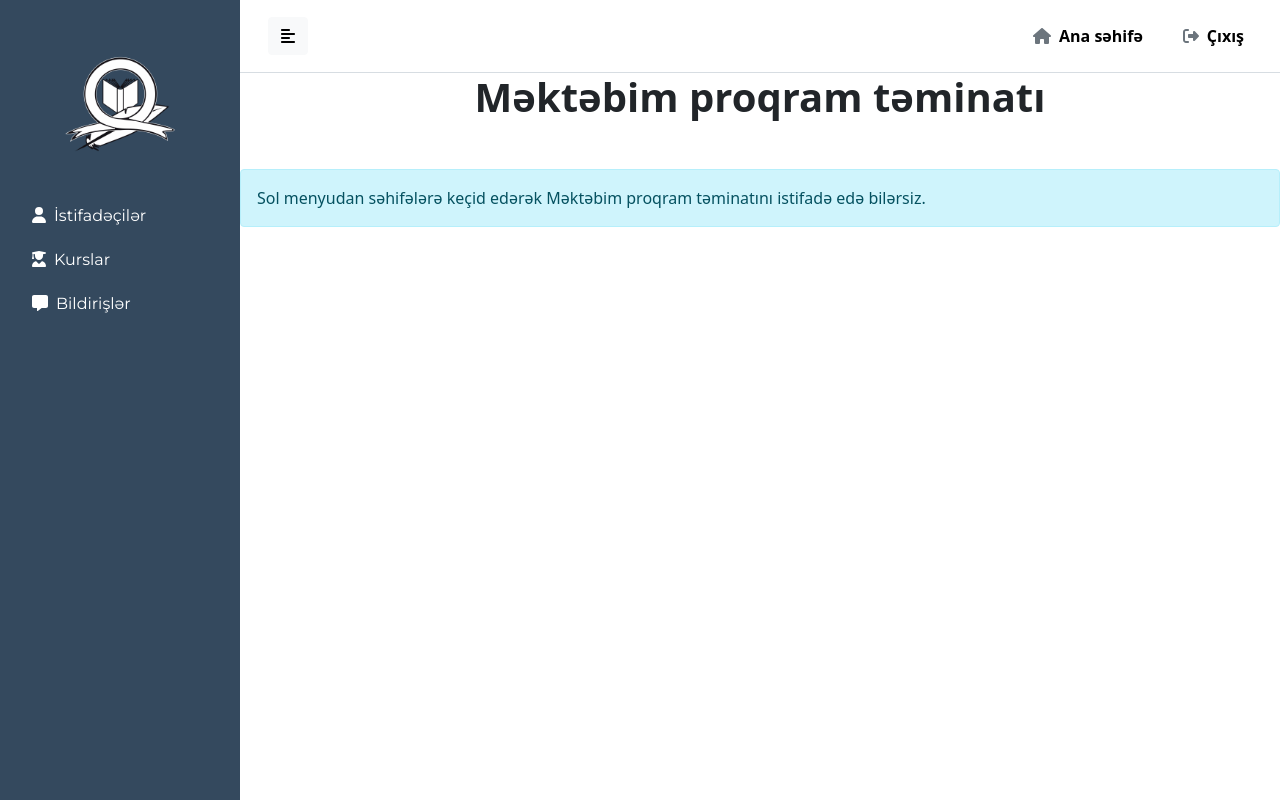
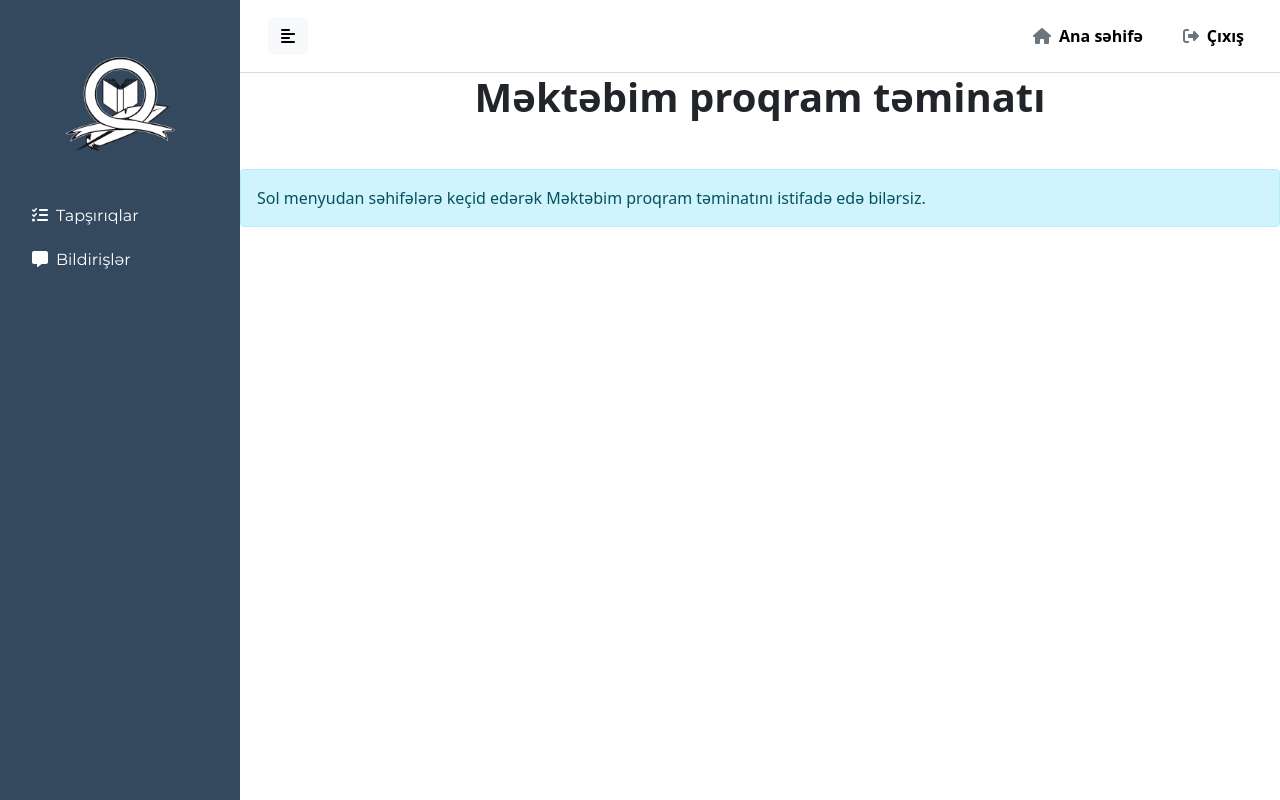
Before and after one commit to rasulzeynal/mektebim, a React (Create React App) app: page / in a window 1280 px wide. Built offline with nearby package versions, Linux system fonts and the light colour scheme.

Commit message:
rollar teyin etmek fikrim var

```diff
--- a/src/components/common/SideBar.js
+++ b/src/components/common/SideBar.js
@@ -1,15 +1,20 @@
 import React from 'react';
 import {HashRouter,NavLink} from "react-router-dom";
 import {Nav, NavItem} from 'reactstrap';
+import { connect } from 'react-redux';
+import {Card,CardTitle,Row} from "reactstrap";
 import {FontAwesomeIcon} from '@fortawesome/react-fontawesome';
 import {
-  faMessage, faScrewdriverWrench,faUser,faUserGraduate
+  faMessage, faScrewdriverWrench,faUser,faUserGraduate,faListCheck
 } from '@fortawesome/free-solid-svg-icons';
 import logo from "../../assets/img/edu.png";
 
 
 
 class SideBar extends React.Component {
+  state={
+    role:"sagird"
+  }
     render(){
     return (
       <div className={'sidebar ' + (this.props.isOpen ? 'is-open' : '')}>
@@ -20,6 +25,8 @@ class SideBar extends React.Component {
           </div>
           <HashRouter>
             <Nav vertical className="list-unstyled p-3 mt-3 flex-column">
+              {this.state.role === "Admin" &&
+              <>
               <NavItem>
               <NavLink exact className="nav-link" to="/users" >
                 <FontAwesomeIcon icon={faUser} className="mr-2"/>İstifadəçilər
@@ -35,6 +42,39 @@ class SideBar extends React.Component {
                 <FontAwesomeIcon icon={faMessage} className="mr-2"/>Bildirişlər
               </NavLink>
             </NavItem>
+            </>
+              }
+              {
+                this.state.role === "Muellim" &&
+                <>
+                <NavItem>
+                <NavLink exact className="nav-link" to="/courses" >
+                <FontAwesomeIcon icon={faUserGraduate} className="mr-2"/>Kurslar
+                </NavLink>
+                </NavItem>
+                <NavItem>
+                <NavLink exact className="nav-link" to="/notifications" >
+                <FontAwesomeIcon icon={faMessage} className="mr-2"/>Bildirişlər
+                </NavLink>
+                </NavItem>
+                </>
+              }
+              {
+                this.state.role === "sagird" &&
+                <>
+                <NavItem>
+                <NavLink exact className="nav-link" to="/tasks" >
+                <FontAwesomeIcon icon={faListCheck} className="mr-2"/>Tapşırıqlar
+                </NavLink>
+                </NavItem>
+                <NavItem>
+                <NavLink exact className="nav-link" to="/notifications" >
+                <FontAwesomeIcon icon={faMessage} className="mr-2"/>Bildirişlər
+                </NavLink>
+                </NavItem>
+                </>
+
+              }
             </Nav>
             </HashRouter>
         </div>
--- a/src/components/course/Courses.js
+++ b/src/components/course/Courses.js
@@ -48,7 +48,7 @@ class Courses extends React.Component {
     name:""
     })
   }
-  deleteCourse = (id) => {
+  deleteSelectedCourse = (id) => {
     this.props.deleteCourse(id)
   }
   render() {
@@ -74,7 +74,7 @@ class Courses extends React.Component {
                 style={{
                   color: "#dc3545",
                 }}
-               onClick={() => {this.deleteCourse(course.id)}}
+               onClick={() => {this.deleteSelectedCourse(course.id)}}
               />
             </CardBody>
           </Card>
```
Also changed, not shown: src/api/data.json (+6 -2 lines). Lines whose indentation alone changed are shown as unchanged.
